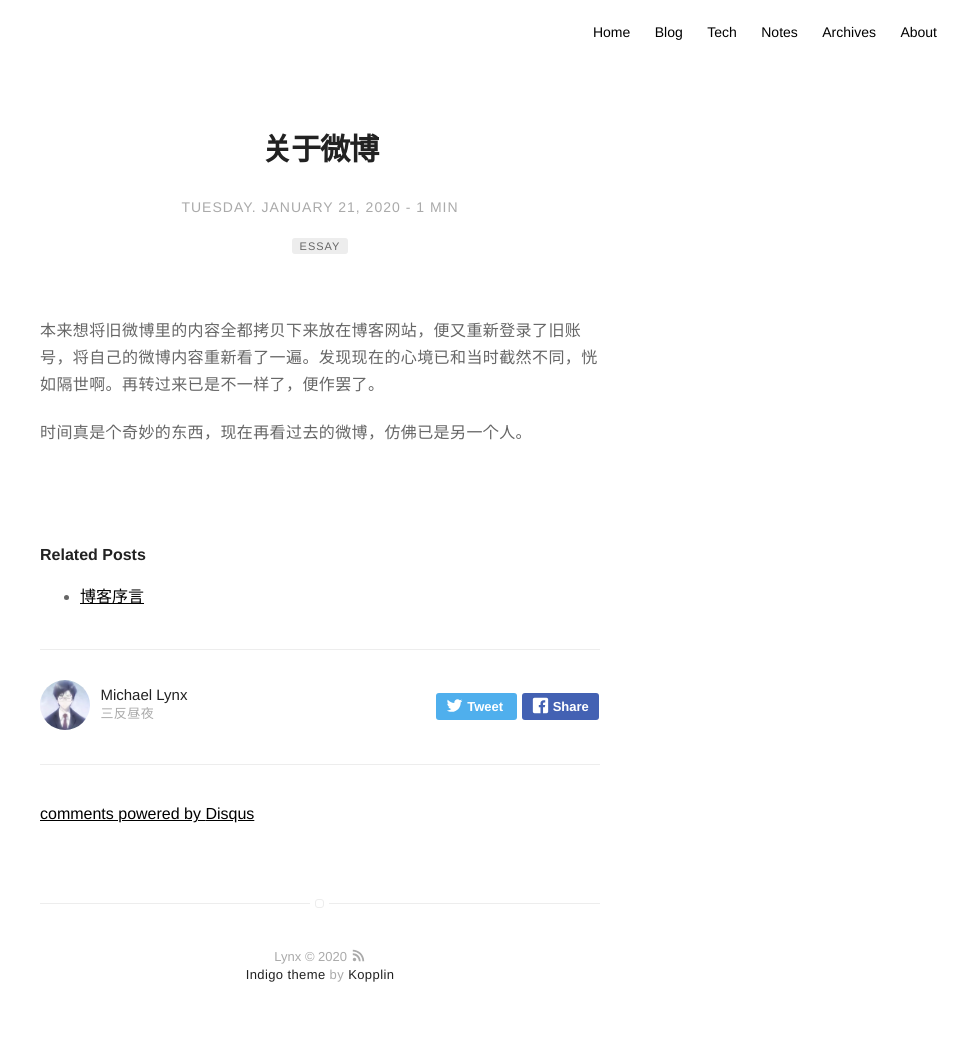
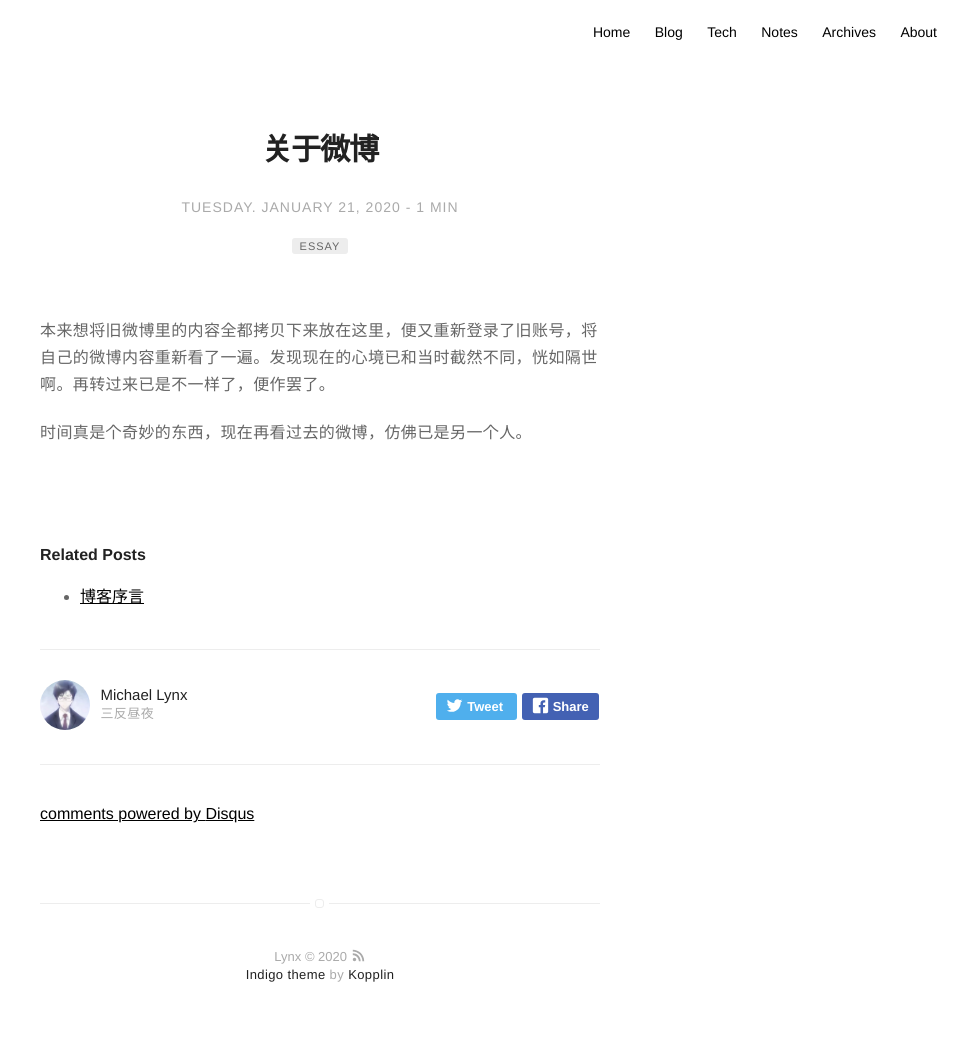
Before and after one commit to binhaozeng/binhaozeng.github.io, a Jekyll site: the page built from _posts/notes/2020-01-21-about-microblog.md, in a window 1280 px wide. Shown: the whole page, without its empty margins (320-1280 px from the left). Built offline with Jekyll 4.4.1, drawn with Linux system fonts in a browser that asks for light colours; comment, search, counter and statistics services are not loaded.

Commit message:
Update 2020-01-21-about-microblog.md

```diff
--- a/_posts/notes/2020-01-21-about-microblog.md
+++ b/_posts/notes/2020-01-21-about-microblog.md
@@ -9,11 +9,11 @@ tag:
 star: false
 category: notes
 author: Lynx
-description: 本来想将旧微博里的内容全都拷贝下来放在博客网站，便又重新登录了旧账号，将自己的微博内容重新看了一遍。发现现在的心境已和当时截然不同，恍如隔世啊。再转过来已是不一样了，便作罢了。
+description: 本来想将旧微博里的内容全都拷贝下来放在这里，便又重新登录了旧账号，将自己的微博内容重新看了一遍。发现现在的心境已和当时截然不同，恍如隔世啊。再转过来已是不一样了，便作罢了。
 ---
 
 
 
-本来想将旧微博里的内容全都拷贝下来放在博客网站，便又重新登录了旧账号，将自己的微博内容重新看了一遍。发现现在的心境已和当时截然不同，恍如隔世啊。再转过来已是不一样了，便作罢了。
+本来想将旧微博里的内容全都拷贝下来放在这里，便又重新登录了旧账号，将自己的微博内容重新看了一遍。发现现在的心境已和当时截然不同，恍如隔世啊。再转过来已是不一样了，便作罢了。
 
 时间真是个奇妙的东西，现在再看过去的微博，仿佛已是另一个人。
```
